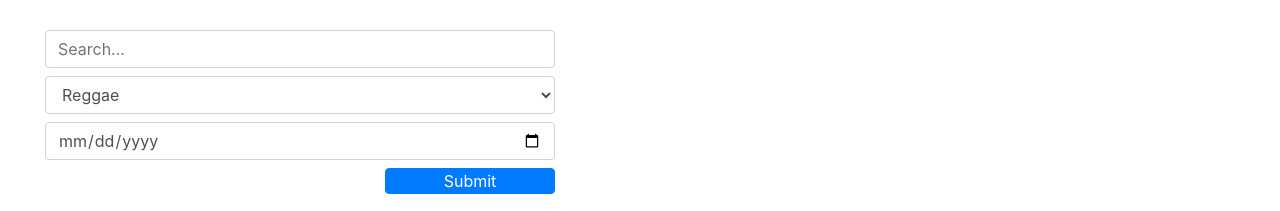
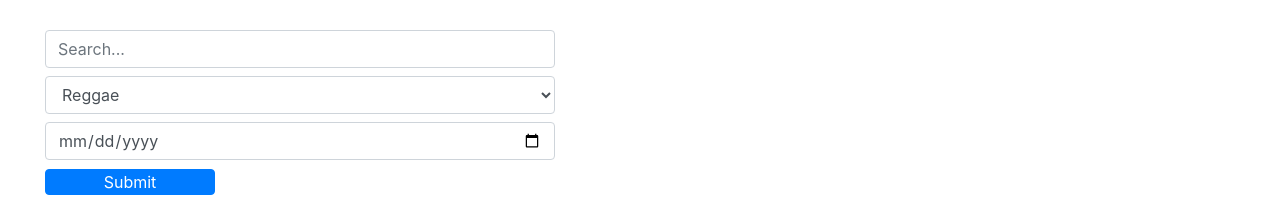
Before and after one commit to TechKuro/MuVents, a plain HTML site: page index.html in a window 1280 px wide. Shown: the part 802-1013 px from the top of the page. Drawn offline with nearby package versions, Linux system fonts and the light colour scheme.

Commit message:
Changes to Style.css

```diff
--- a/assets/css/custom.css
+++ b/assets/css/custom.css
@@ -28,26 +28,3 @@
     padding: 0;
     width: 100%
 }
-
-.button {
-    justify-content: flex-end;
-    display: flex;
-
-
-}
-
-.form-group {
-    display: flex;
-    flex-direction: column;
-  }
-
-  .form-group button[type="submit"] {
-    margin-left: auto;
-    align-self: center;
-  }
-
-  .btn-primary {
-    align-items: center;
-    justify-content: center;
-    display: flex;
-  }
```
